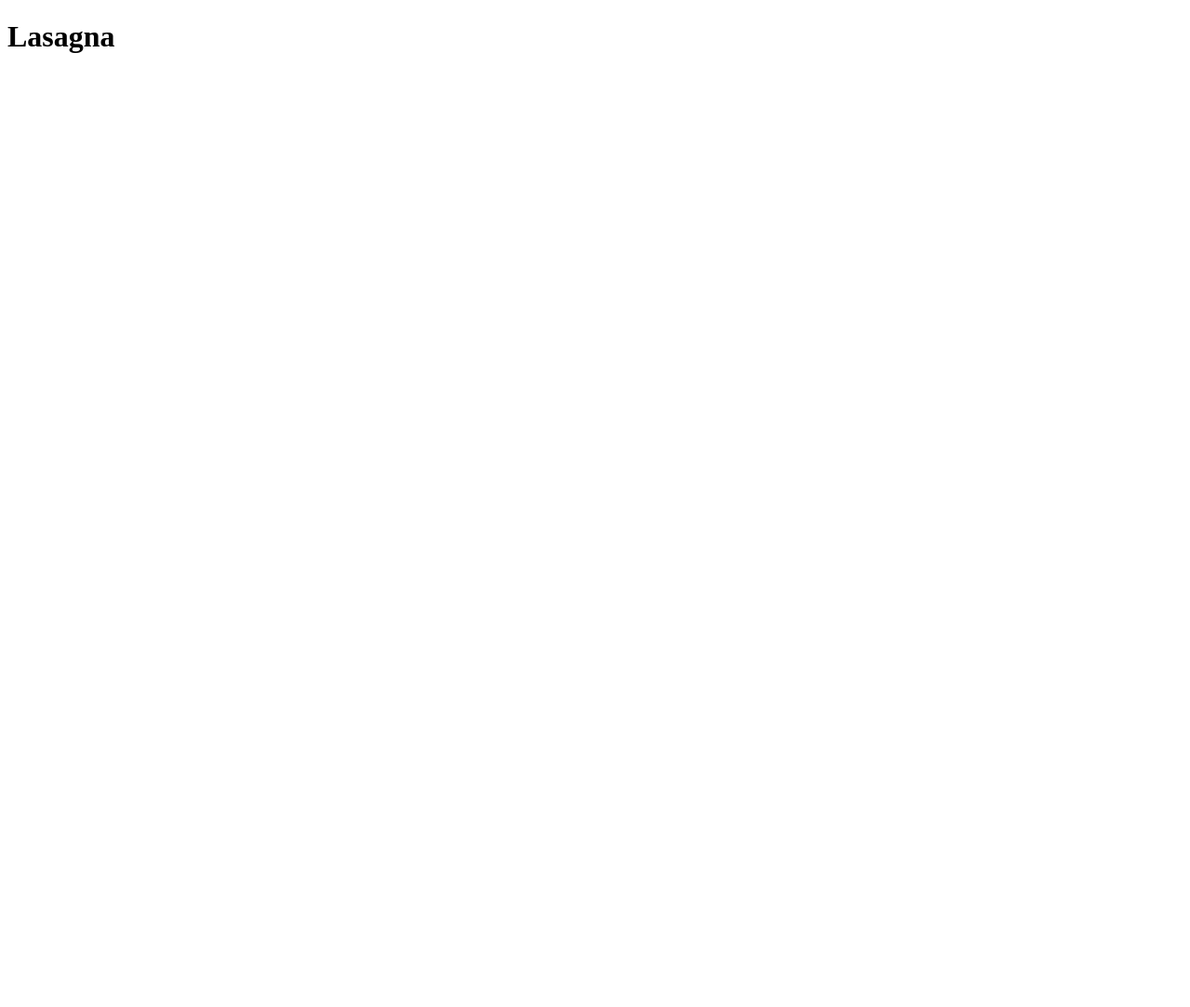
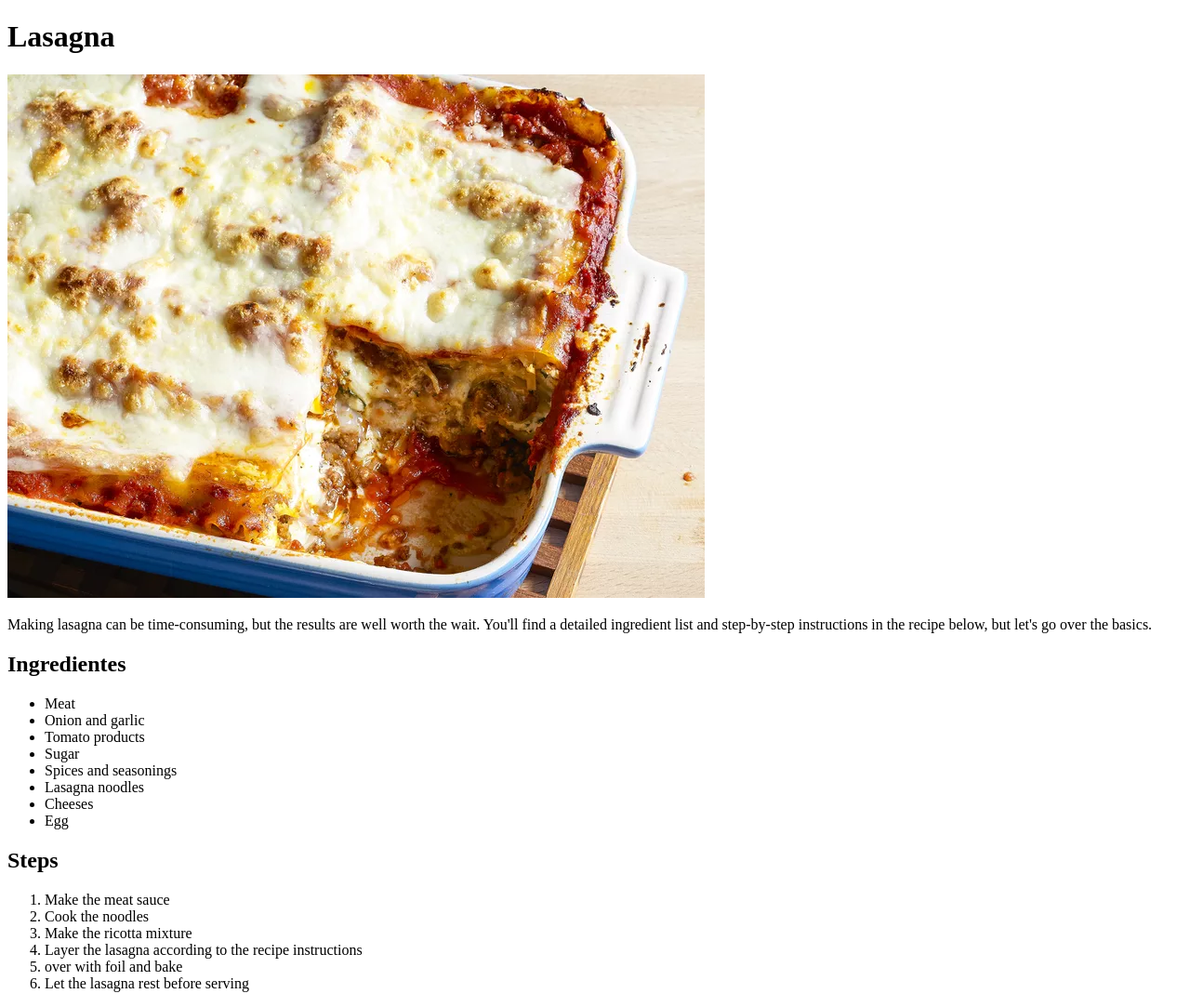
Before and after one commit to mexiar/odin-recipes, a plain HTML site: page recipes/lasagna.html in a window 1280 px wide. Shown: the whole page at 93% size. Before the commit the page ends 800 px from the top, so only its background shows below. Drawn offline with Linux system fonts and the light colour scheme.

Commit message:
Agregar receta completa de lasagna

```diff
--- a/recipes/lasagna.html
+++ b/recipes/lasagna.html
@@ -8,5 +8,29 @@
 </head>
 <body>
     <h1>Lasagna</h1>
+    <img src="images/lasagna.webp" alt="Imagen de una lasagna terminada">
+    <p>Making lasagna can be time-consuming, but the results are well worth the wait. You'll find a detailed ingredient list and step-by-step instructions in the recipe below, but let's go over the basics.</p>
+
+    <h2>Ingredientes</h2>
+    <ul>
+        <li>Meat</li>
+        <li>Onion and garlic</li>
+        <li>Tomato products</li>
+        <li>Sugar</li>
+        <li>Spices and seasonings</li>
+        <li>Lasagna noodles</li>
+        <li>Cheeses</li>
+        <li>Egg</li>
+    </ul>
+
+    <h2>Steps</h2>
+    <ol>
+        <li>Make the meat sauce</li>
+        <li>Cook the noodles</li>
+        <li>Make the ricotta mixture</li>
+        <li>Layer the lasagna according to the recipe instructions</li>
+        <li>over with foil and bake</li>
+        <li>Let the lasagna rest before serving</li>
+    </ol>
 </body>
 </html>
```
Also changed, not shown: recipes/images/lasagna.webp (added).
